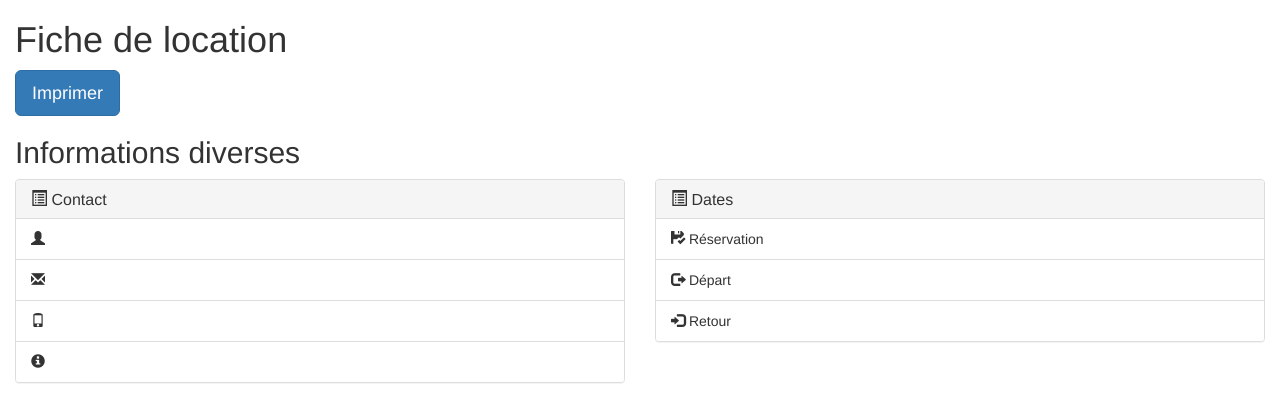
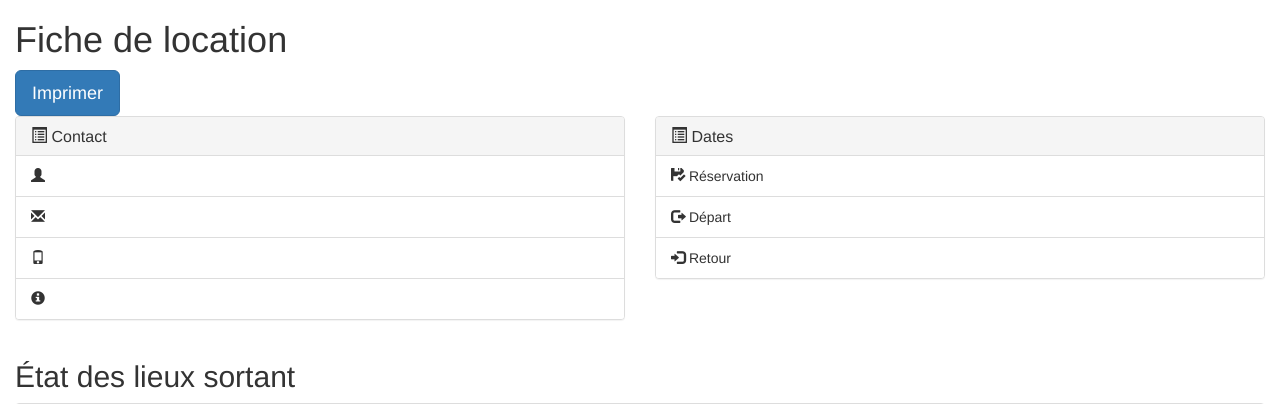
Before and after one commit to BdEINSALyon/resa, a Django app: template bookings/templates/bookings/booking_form.html in a window 1280 px wide. Shown: the top 404 px of the page. Run offline with Django 3.2, Linux system fonts and the light colour scheme; the template is opened without the code that fills it, so the values that code supplies are empty; some libraries are stand-ins or nearby versions.

Commit message:
Remove useless title. #51

```diff
--- a/bookings/templates/bookings/booking_form.html
+++ b/bookings/templates/bookings/booking_form.html
@@ -21,7 +21,6 @@
         <small>{{ category }}</small>
     </h1>
     <a href="javascript:if(window.print)window.print()" class="btn btn-lg btn-primary hidden-print">Imprimer</a>
-    <h2>Informations diverses</h2>
     <div class="row">
         <div class="col-xs-6">
             <div class="panel panel-default">
```
